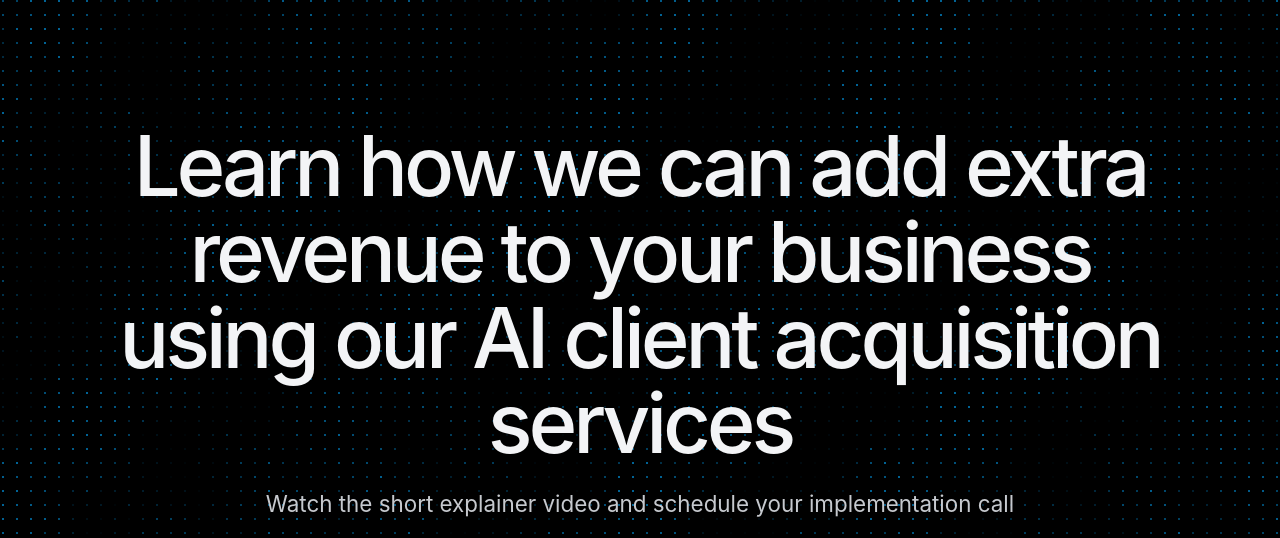
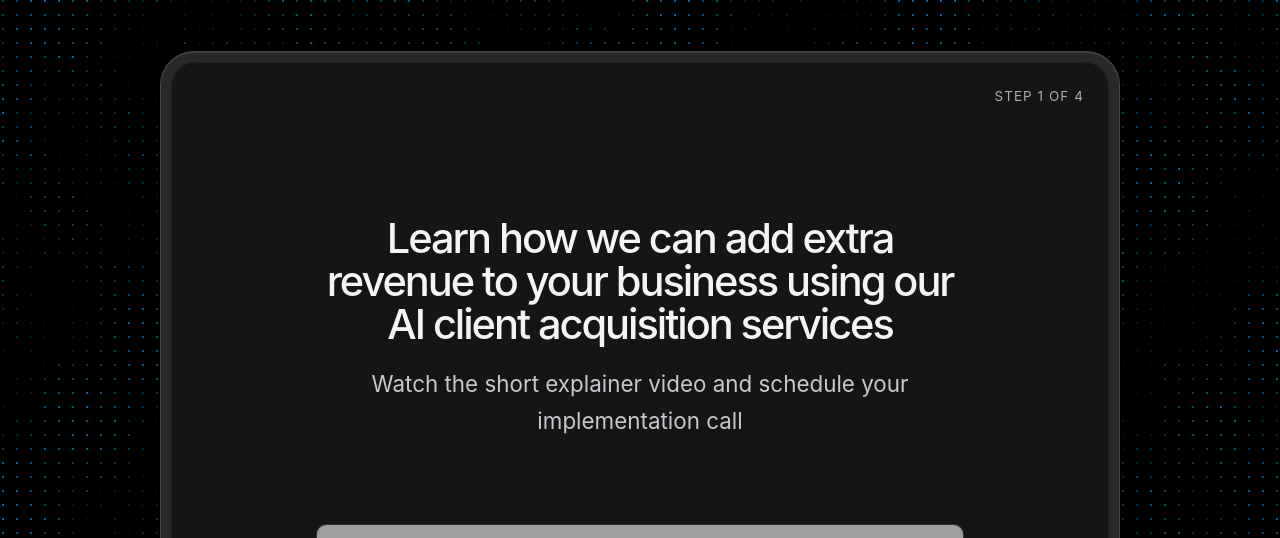
Before and after one commit to kristianneuhen/NeuhenAI, a Flask app: page /acquire in a window 1280 px wide. Shown: the top 538 px of the page. Run offline with Flask 3, Linux system fonts and the light colour scheme; grey boxes are pictures that could not be loaded.

Commit message:
Move and resize acquisition intro

```diff
--- a/static/styles.css
+++ b/static/styles.css
@@ -136,14 +136,14 @@ body:has(.hero-outside) { padding: 0; }
 .acquire-intro {
   margin: 0 auto;
   max-width: 1100px;
-  padding: clamp(64px, 9vh, 120px) 24px clamp(36px, 5vh, 68px);
+  padding: 0 0 clamp(28px, 4vh, 52px);
   position: relative;
   text-align: center;
   z-index: 1;
 }
 .acquire-intro .hero-title,
 .acquire-intro .lead { margin-left: auto; margin-right: auto; }
-.acquire-intro .hero-title { color: #f3f4f6; max-width: 1050px; }
+.acquire-intro .hero-title { color: #f3f4f6; font-size: clamp(1.4rem, 3.25vw, 2.7rem); max-width: 1050px; }
 .acquire-intro .lead { max-width: 62ch; }
 .eyebrow { color: #c9cdd2; font-weight: 750; margin: 0 0 12px; }
 .hero-eyebrow { color: #6366f1; font-size: clamp(1rem, 1.8vw, 1.25rem); font-weight: 500; letter-spacing: .01em; }
--- a/templates/_acquisition_panel.html
+++ b/templates/_acquisition_panel.html
@@ -1,4 +1,11 @@
 <section class="funnel-card">
+  {% if show_acquire_intro %}
+  <div class="acquire-intro" aria-labelledby="acquire-title">
+    <h1 id="acquire-title" class="hero-title">Learn how we can add extra revenue to your business using our AI client acquisition services</h1>
+    <p class="lead">Watch the short explainer video and schedule your implementation call</p>
+  </div>
+  {% endif %}
+
   {% set video = videos.introduction %}
   {% include "_video_embed.html" %}
 
--- a/templates/acquire.html
+++ b/templates/acquire.html
@@ -2,13 +2,7 @@
 
 {% block title %}Neuhen AI | Acquire new clients{% endblock %}
 
-{% block outside_content %}
-<section class="acquire-intro" aria-labelledby="acquire-title">
-  <h1 id="acquire-title" class="hero-title">Learn how we can add extra revenue to your business using our AI client acquisition services</h1>
-  <p class="lead">Watch the short explainer video and schedule your implementation call</p>
-</section>
-{% endblock %}
-
 {% block content %}
+{% set show_acquire_intro = true %}
 {% include "_acquisition_panel.html" %}
 {% endblock %}
```
